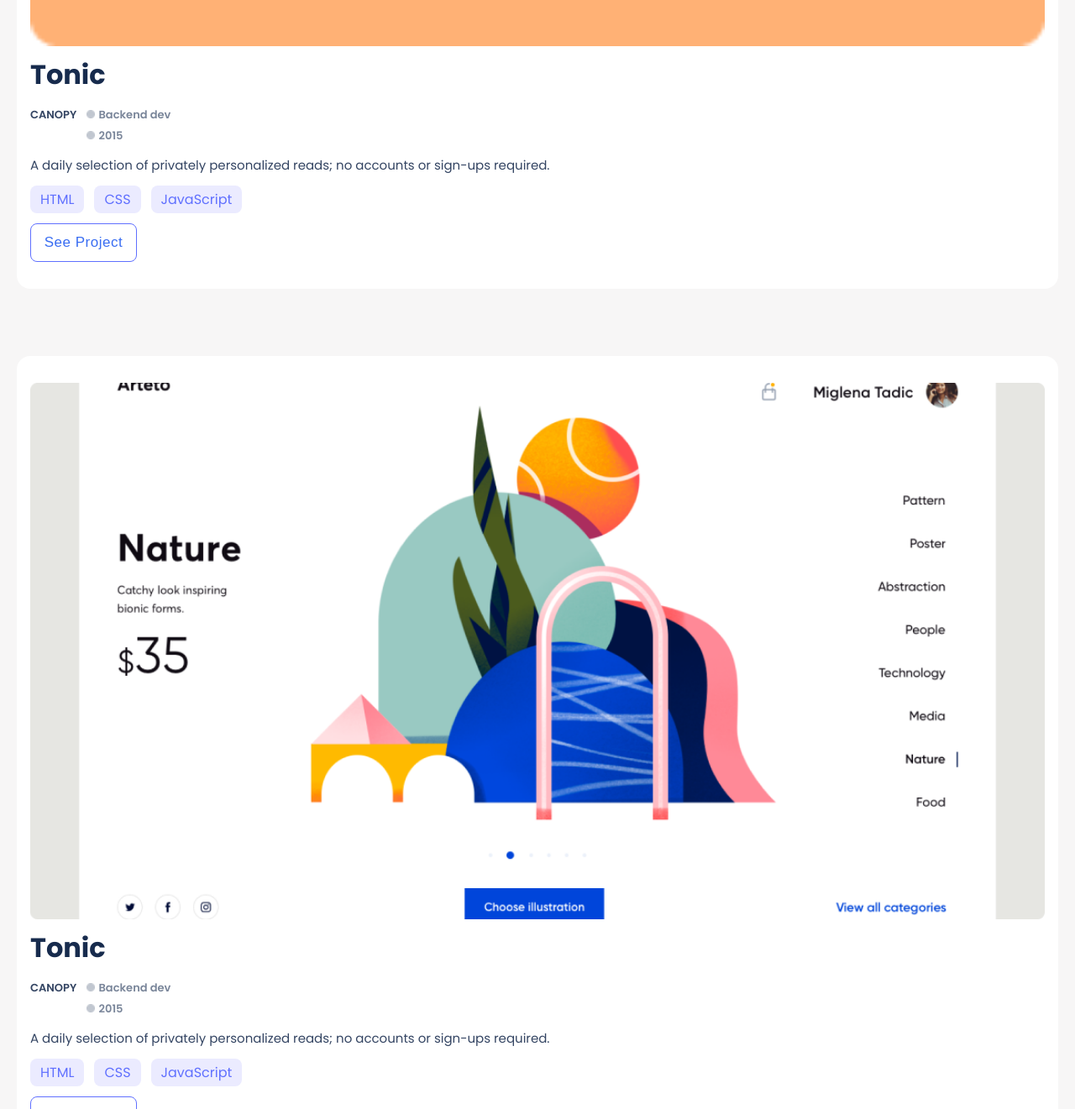
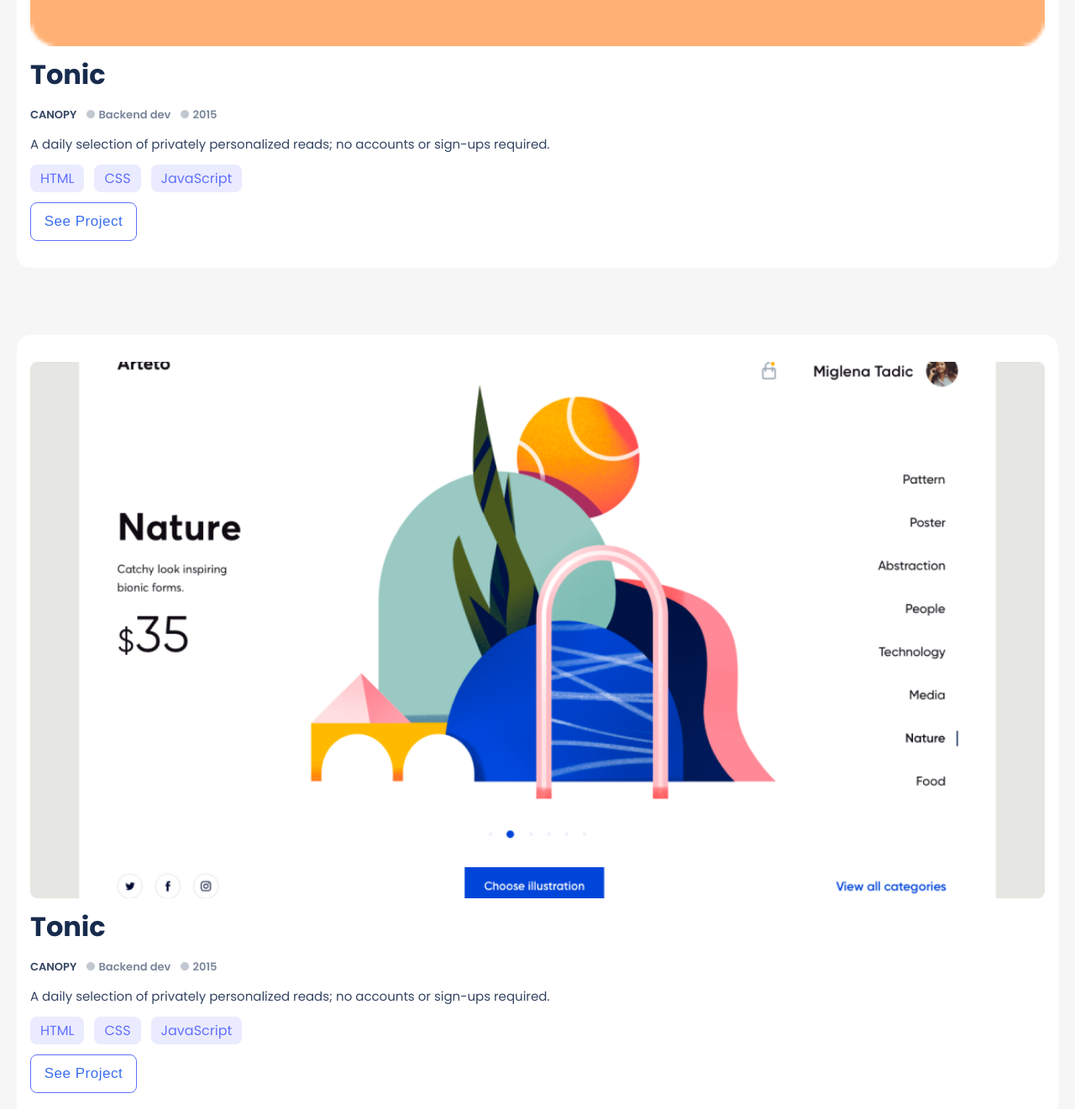
Before and after one commit to MPDADDY/my_portfolio, a website: page index.html in a window 1280 px wide. Shown: the part 4420-5741 px from the top of the page at 84% size. Drawn offline with Linux system fonts and the light colour scheme.

Commit message:
Correct html formating

```diff
--- a/index.html
+++ b/index.html
@@ -6,8 +6,8 @@
         <meta name="viewport" content="width=device-width, initial-scale=1.0">
         <!--poppins font link-->
         <link rel="preconnect" href="https://fonts.googleapis.com">
-        <link rel="preconnect" href="https://fonts.gstatic.com" crossorigin>
-        <link href="https://fonts.googleapis.com/css2?family=Poppins:wght@400;500;600;700;800&display=swap"
+        <link rel="preconnect" href="https://fonts.gstatic.com" crossorigin>|
+        <link href="https://fonts.googleapis.com/css2?family=Poppins:wght@400;500;600;700;800& display=swap"
           rel="stylesheet">
         <!--fontawsome link-->
         <link rel="stylesheet"
@@ -54,7 +54,6 @@
                 </ul>
             </article>
         </section>
-
         <section class="work_section">
             <article class="work">
                 <img src="images/Snapshoot Portfolio4.png" alt="">
@@ -91,7 +90,7 @@
                     <div>
                         <h5>CANOPY</h5>
                     </div>
-                    <ul>
+                    <ul class="canopy_languages">
                         <li>
                             <img src="images/Counter.png" alt="counter image">
                             <span>Backend dev</span>
@@ -117,7 +116,7 @@
                     <div>
                         <h5>CANOPY</h5>
                     </div>
-                    <ul>
+                    <ul class="canopy_languages">
                         <li>
                             <img src=" images/Counter.png " alt="counter image ">
                             <span>Backend dev</span>
@@ -143,7 +142,7 @@
                     <div>
                         <h5>CANOPY</h5>
                     </div>
-                    <ul class="canopy-languages ">
+                    <ul class="canopy_languages">
                         <li>
                             <img src="images/Counter.png " alt="counter image ">
                             <span>Backend dev</span>
@@ -163,7 +162,6 @@
                 <button>See Project</button>
             </article>
         </section>
-
         <section class="about_me ">
             <article class="about_myself ">
                 <h2>About Myself</h2>
@@ -192,7 +190,6 @@
                         </li>
                     </ul>
                     <button class="my_resume margin_sm ">Get my resume</button>
-
                     <!--technologies-->
                     <div class="technologies ">
                         <ul class="technologies_container ">
@@ -267,7 +264,6 @@
                         </label>
                         <textarea name="message" maxlength="500" id="message" cols="30" rows="10"
                           placeholder="write your text here" required></textarea>
-
                         <br>
                         <input class="form_btn" type="submit" name="submit" id="submit" value="Submit">
                     </fieldset>
```
